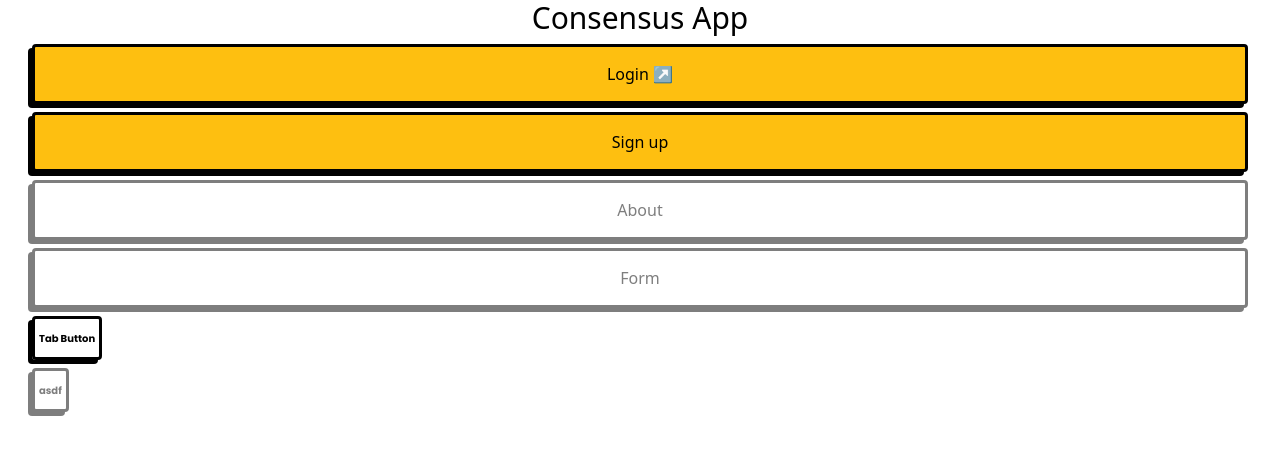
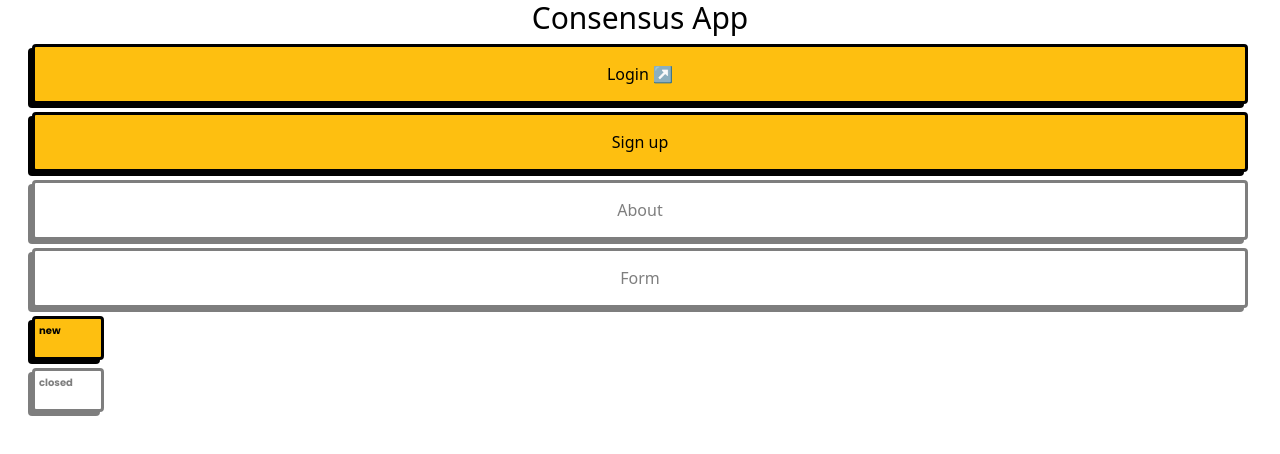
Before and after one commit to devhausleipzigacademy/camp9-final-project, a Next.js app: page / in a window 1280 px wide. Shown: the top 454 px of the page. Built offline with nearby package versions, Linux system fonts and the light colour scheme.

Commit message:
added stories to TabButton

```diff
--- a/app/page.tsx
+++ b/app/page.tsx
@@ -16,8 +16,8 @@ export default function Home() {
       <Button onClick={handleClick} type="button" disabled>
         Form
       </Button>
-      <TabButton href="/">Tab Button</TabButton>
-      <TabButton disabled>asdf</TabButton>
+      <TabButton href="/">new</TabButton>
+      <TabButton disabled>closed</TabButton>
     </body>
   );
 }
--- a/components/shared/buttons/TabButton.tsx
+++ b/components/shared/buttons/TabButton.tsx
@@ -1,7 +1,6 @@
 'use client';
 
 import Link from 'next/link';
-import { VariantProps, cva } from 'class-variance-authority';
 
 interface ButtonProps extends React.ButtonHTMLAttributes<HTMLButtonElement> {
   children: React.ReactNode;
@@ -15,15 +14,9 @@ export default function TabButton({
   ...props
 }: ButtonProps) {
   return (
-    <Link
-      href={href}
-      onClick={() => {
-        console.log('clicked');
-      }}
-      className="w-full relative"
-    >
+    <Link href={href} className="w-full relative">
       <button
-        className="p-1 h-11 border-3
+        className="bg-yellow w-18 h-11 border-3
         typography-button-text
       border-black
         rounded
@@ -31,8 +24,7 @@ export default function TabButton({
         disabled:bg-white
         disabled:cursor-not-allowed
         disabled:opacity-50
-
-      "
+        flex items-start justify-start p-1"
         {...props}
       >
         {children}
--- a/tailwind.config.js
+++ b/tailwind.config.js
@@ -23,9 +23,10 @@ module.exports = {
       },
       width: {
         25: '6.25rem',
+        18: '4.5rem',
       },
       height: {
-                15: '3.75rem',
+        15: '3.75rem',
       }
     },
   },
```
Also changed, not shown: 1 other file (tests, documents, lock files or other folders).
